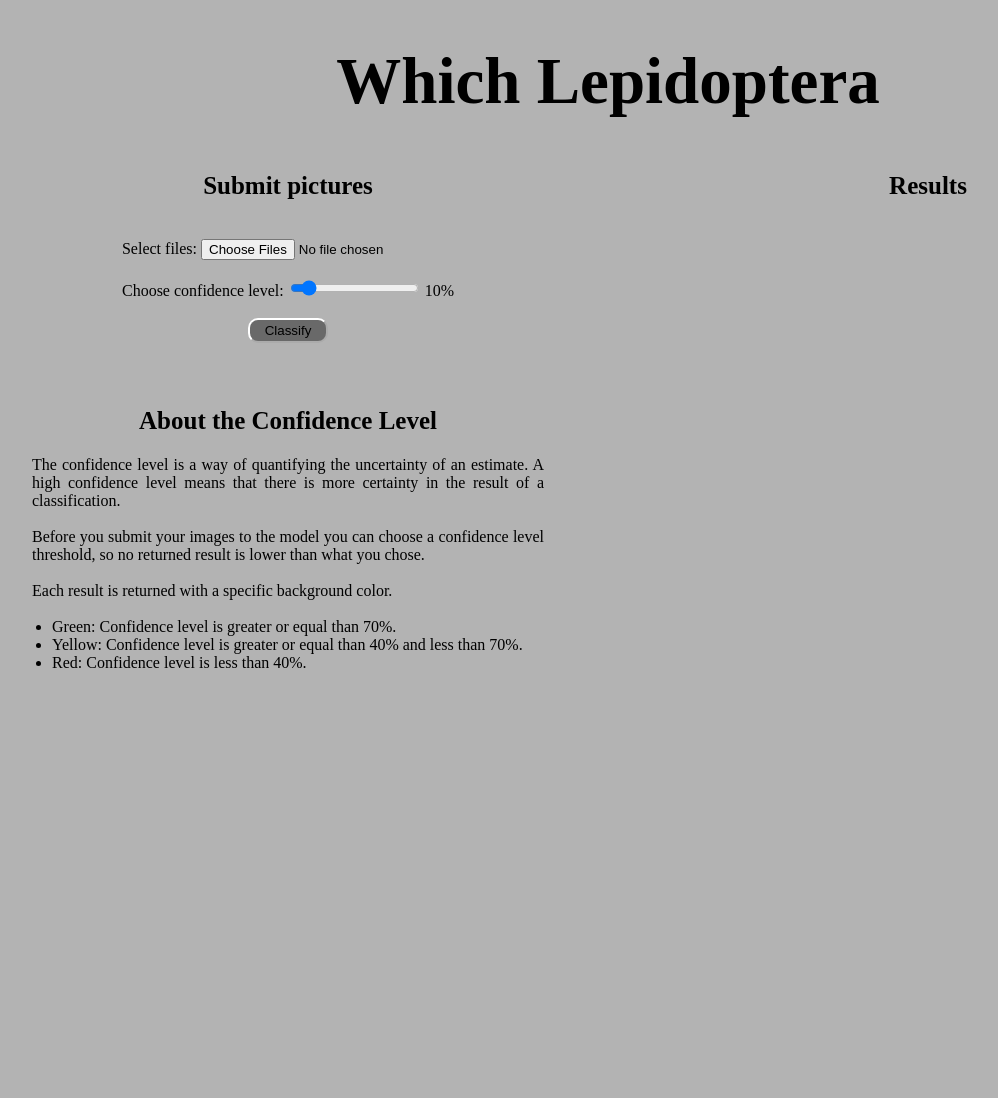
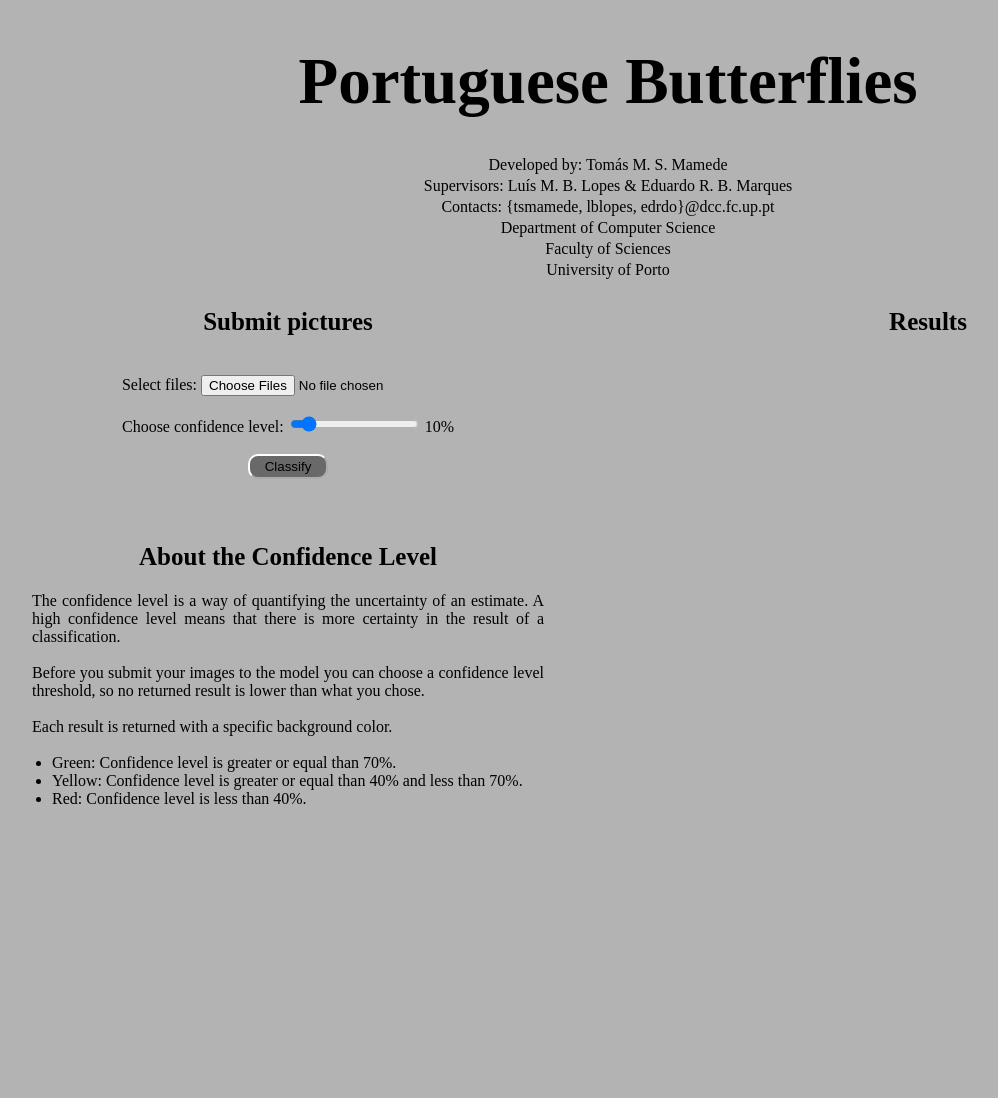
Before and after one commit to tmsm1999/Lepilens-Web-App, a Flask app: page / in a window 1280 px wide. Shown: the whole page, without its empty margins (40-1038 px from the left). Before the commit the page ends 668 px from the top, so only its background shows below. Run offline with Flask 2, Linux system fonts and the light colour scheme.

Commit message:
Final updates before delivery on 30th June

```diff
--- a/app.py
+++ b/app.py
@@ -10,8 +10,6 @@
 
 from flask import Flask, render_template, request
 import modelo
-
-
 
 debug_output=False
 min_confidence = 0.05
--- a/dict.txt
+++ b/dict.txt
@@ -37,9 +37,9 @@
 Boloria_selene
 Cupido_minimus
 Pieris_rapae
-Argynnis_adippe
+Fabriciana_adippe
 Callophrys_rubi
-Argynnis_aglaja
+Speyeria_aglaja
 Apatura_ilia
 Tomares_ballus
 Colias_alfacariensis
--- a/static/style.css
+++ b/static/style.css
@@ -18,6 +18,7 @@
 }
 
 #form_div {
+    margin-top: 10px;
     background-color:#b3b3b3;
     float: left;
     width: 50%;
@@ -32,6 +33,7 @@
 }
 
 #results_div {
+    margin-top: 10px;
     background-color: #b3b3b3;
     float: right;
     text-align: center;
@@ -58,6 +60,20 @@
     cursor: pointer;
 }
 
+.contacts {
+    text-align: center;
+    margin-left: auto;
+    margin-right: auto;
+    /* display: block; */
+    z-index: 1;
+    /* background-color: blue; */
+    /* margin-left: 5%; */
+    /* top: 0%; */
+    /* position: absolute; */
+    line-height: 5px;
+    /* font-size: 13px; */
+}
+
 input[type="submit"] {
     width: 80px;
     height:25px;
--- a/templates/Model_WebPage.html
+++ b/templates/Model_WebPage.html
@@ -1,12 +1,23 @@
 <!DOCTYPE html>
 <html>
 <head>
-	<title>Which Lepidoptera...</title>
+	<title>Portuguese Butterflies</title>
 	<link rel="stylesheet" href="{{ url_for('static', filename='style.css') }}">
 	<script src="{{ url_for('static', filename='main.js') }}"></script>
 </head>
 <body>
-	<h1>Which Lepidoptera</h1>
+
+	<h1>Portuguese Butterflies</h1>
+
+	<div class="contacts">
+		<p>Developed by: Tomás M. S. Mamede</p>
+		<p>Supervisors: Luís M. B. Lopes & Eduardo R. B. Marques</p>
+		<p>Contacts: {tsmamede, lblopes, edrdo}@dcc.fc.up.pt</p>
+		<p>Department of Computer Science</p>
+		<p>Faculty of Sciences</p>
+		<p>University of Porto</p>
+	</div>
+
 	<div id="form_div">
 		<h2>Submit pictures</h2>
 		<br>
@@ -46,6 +57,7 @@
 			<li>Yellow: Confidence level is greater or equal than 40% and less than 70%.</li>
 			<li>Red: Confidence level is less than 40%.</li>
 		</ul>
+
 	</div>
 
 	<div id="results_div">
@@ -61,7 +73,7 @@
 					console.log(string);
 					string = string.split(":");
 
-					document.getElementById("{{ item }}").innerHTML = string[0] + ": " + string[1];
+					document.getElementById("{{ item }}").innerHTML = string[1] + ": " + string[0] + " confidence";
 
 					var confidence = parseFloat(string[0]);
 
@@ -86,5 +98,6 @@
 
 	</div>
 
+
 </body>
 </html>
```
